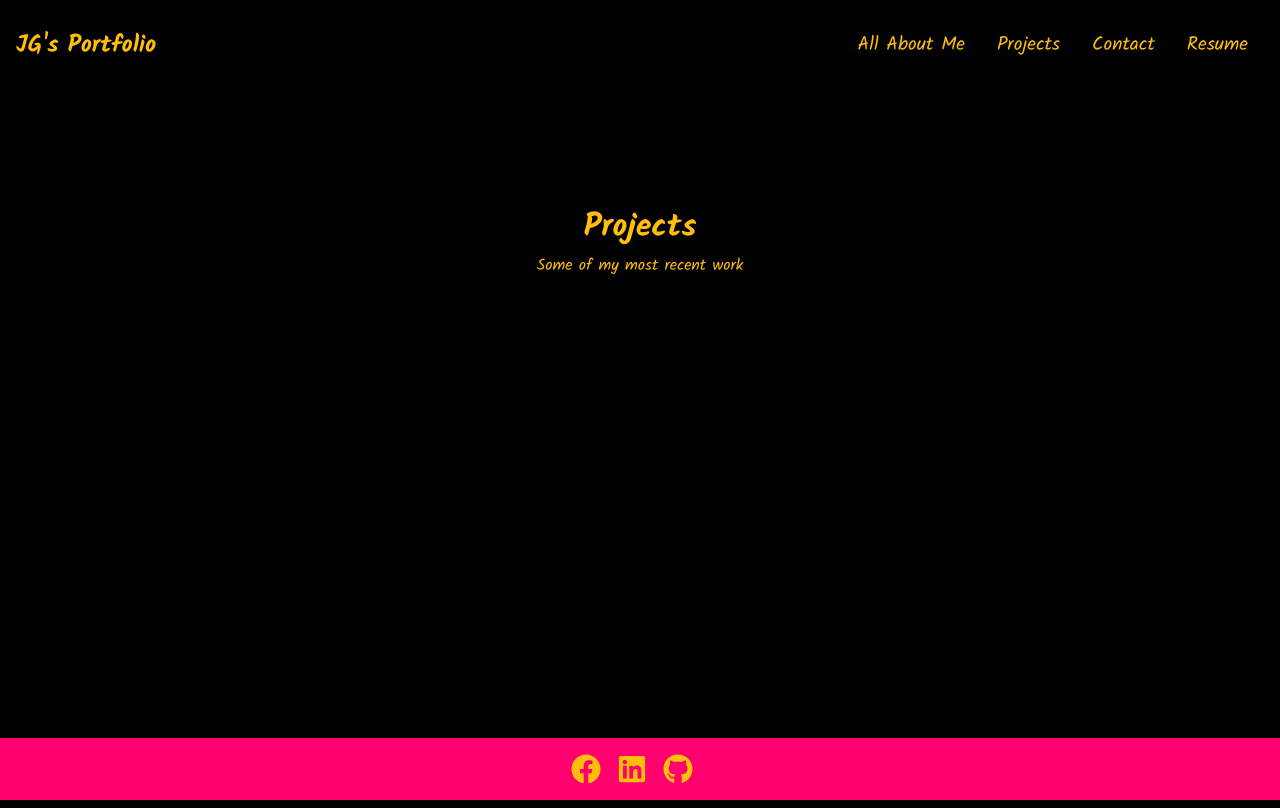
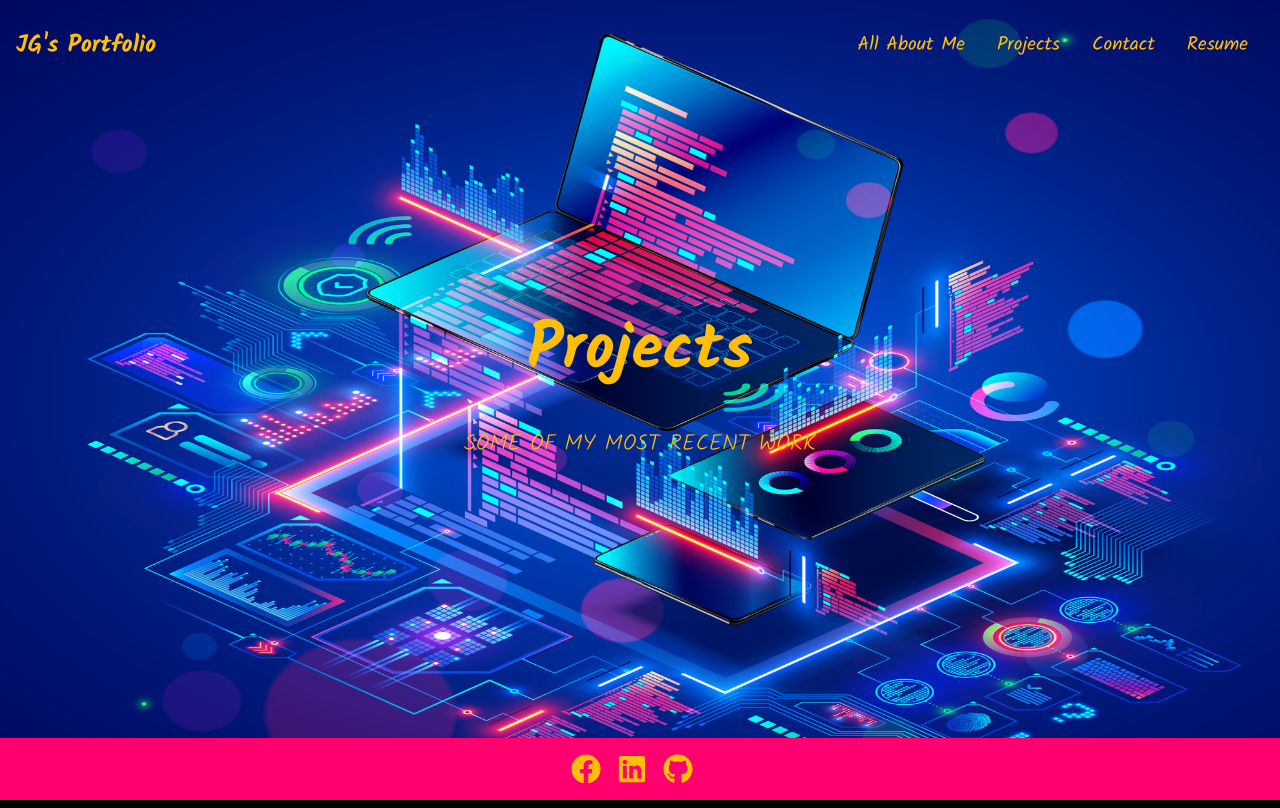
Before and after one commit to Jadyngg19/portfolio-remastered, a React (Create React App) app in the folder portfolio-remastered/: page /Projects in a window 1280 px wide. Built offline with nearby package versions, Linux system fonts and the light colour scheme.

Commit message:
Trying to get background for project page to render

```diff
--- a/portfolio-remastered/src/components/HeroImg2.css
+++ b/portfolio-remastered/src/components/HeroImg2.css
@@ -1,20 +1,44 @@
-.hero-img{
+.mask{
     width: 100%;
-    background-color: black;
-    height: 60vh;
+    height: 100vh;
     position: relative;
-}
+    }
 
-.heading{
+    .intro-img{
     width: 100%;
     height: 100%;
-    display: flex;
-    flex-direction: column;
-    justify-content: center;
-    align-items: center;
-}
+    background-size: cover;
+    background-position: center;
+    object-fit: cover;
+    }
 
-.hero-img::before{
-    content: empty;
-    background: "../assets/Projects.jpg";
-}
+    .mask::after{
+        content: "";
+        width: 100%;
+        height: 100%;
+        position: absolute;
+        top: 0;
+        left: 0;
+        background-color: black;
+        opacity: 0.8;
+    }
+
+    .hero .content{
+        position: absolute;
+        transform: translate(-50%, -50%);
+        top: 50%;
+        left: 50%;
+        text-align: center;
+    }
+
+    .hero .content h1{
+        font-size: 4rem;
+        padding: 0.6rem 0 1.5rem;
+    }
+
+    .hero .content p{
+        font-size: 1.4rem;
+        font-weight: 200;
+        text-transform: uppercase;
+        margin-bottom: 3rem;
+    }
--- a/portfolio-remastered/src/components/HeroImg2.js
+++ b/portfolio-remastered/src/components/HeroImg2.js
@@ -2,10 +2,13 @@ import "./HeroImg2.css";
 
 import React from 'react';
 
+import IntroImg2 from "../assets/Projects.jpg";
+
 const HeroImg2 = () => {
   return (
-    <div className="hero-img">
-        <div className="heading">
+    <div className="hero">
+            <img className="mask" src={IntroImg2} alt="IntroImg2"/>
+        <div className="content">
             <h1>Projects</h1>
             <p>Some of my most recent work</p>
         </div>
@@ -13,4 +16,4 @@ const HeroImg2 = () => {
   )
 }
 
-export default HeroImg2
+export default HeroImg2;
```
